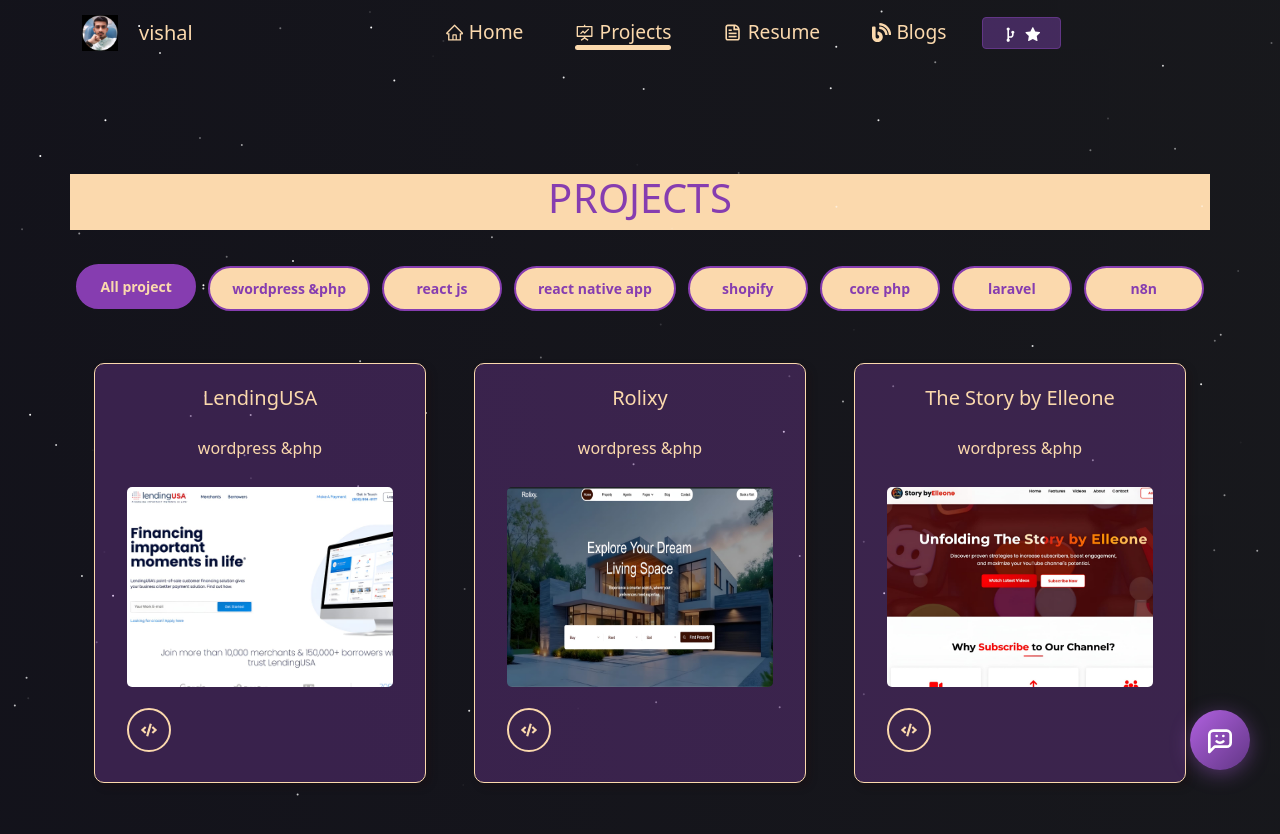
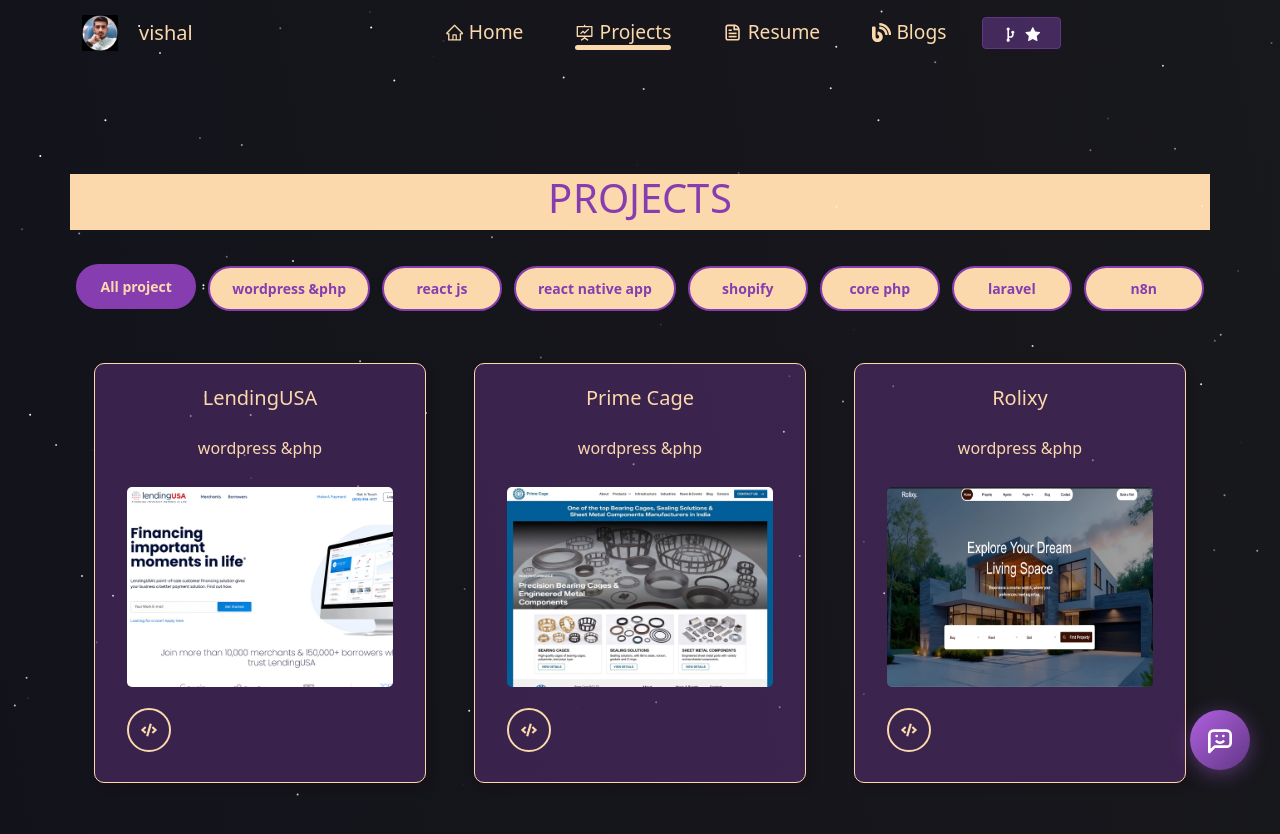
Before and after one commit to apit04726/Personal-Portfolio-main, a React (Create React App) app: page /projectspage in a window 1280 px wide. Shown: the top 834 px of the page. Built offline with nearby package versions, Linux system fonts and the light colour scheme.

Commit message:
feat: add projects component, portfolio data, and project images

```diff
--- a/src/components/projects/Projects.js
+++ b/src/components/projects/Projects.js
@@ -58,9 +58,7 @@ export default function Projects() {
                         fontWeight: 600,
                       }}
                     >
-                      LendingUSA is a fintech platform that provides point-of-sale
-                      financing for merchants and personal loans for borrowers, helping over 10,000
-                      businesses and 150,000 customers with fast, flexible funding solutions.
+                     LendingUSA is a fintech platform offering fast, flexible point-of-sale financing and personal loans, serving 10,000+ businesses and 150,000+ customers.
 
                     </p>
                   </h6>
@@ -110,11 +108,8 @@ export default function Projects() {
                         fontWeight: 600,
                       }}
                     >
-                      Use of AI and Machine Learning: Artificial intelligence
-                      and machine learning are already being used in healthcare
-                      to help predict heart disease. In the future, these
-                      technologies could become more advanced, enabling more
-                      accurate predictions of heart disease risk.
+                      AI and machine learning can improve heart disease prediction by enabling more accurate risk assessment and early detection.
+
                     </p>
                   </h6>
                   <div
@@ -214,9 +209,8 @@ export default function Projects() {
                         fontWeight: 600,
                       }}
                     >
-                      AMM-PRO (AM Management & Productions) is a London-founded event production company,
-                      established in 2003 by Ali Matar. With over 20 years of expertise, AMM-PRO delivers custom-tailored
-                      show production and event management—spanning from intimate gatherings to large-scale international.
+                      AMM-PRO is a London-based event production company delivering professional show production and event management services worldwide.
+
                     </p>
                   </h6>
                   <div
--- a/src/data/portfolioProjects.js
+++ b/src/data/portfolioProjects.js
@@ -43,6 +43,7 @@ import rolixyListing from "../images/rolixy-listing.png";
 import rolixyDetail from "../images/rolixy-detail.jpg";
 import rolixyAdmin from "../images/rolixy-admin.png";
 import organDonation from "../images/organ-donation.jpeg";
+import primeCage from "../images/prime-cage.jpg";
 
 
 const projects = [
@@ -59,6 +60,33 @@ const projects = [
     features: ['Responsive marketing site', 'Custom ACF-driven content', 'SEO-friendly templates', 'Fast deployment'],
     technologies: ['WordPress', 'PHP', 'ACF', 'MySQL'],
     packages: ['elementor (optional)', 'WP-CLI (dev)', 'Yoast/SEO plugins']
+  },
+  {
+    slug: 'prime-cage',
+    image: primeCage,
+    title: 'Prime Cage',
+    description: 'Corporate WordPress Website for Precision Bearing Cages & Sealing Solutions',
+    category: 'wordpress &php',
+    client: 'Industrial & Manufacturing Client',
+    date: '10 February, 2026',
+    url: 'https://primecage.com/',
+    details: 'Prime Cage is an IATF 16949-certified manufacturer and global OEM partner specializing in precision bearing cages, sealing solutions, O-rings, and custom sheet metal components for automotive and industrial applications.',
+    features: [
+      'Precision Bearing Cages & Sealing Catalog',
+      'Custom Sheet Metal Components Showcase',
+      'IATF 16949 Quality & Infrastructure Specs',
+      'Interactive Product Sliders & Mega Menu',
+      'Smooth Scroll & Animated UI Interactions',
+      'SEO Optimization & Fast Page Performance'
+    ],
+    technologies: ['WordPress', 'PHP', 'JavaScript (ES6)', 'Bootstrap 5', 'MySQL'],
+    packages: [
+      'Swiper JS (v11)',
+      'Fancybox',
+      'Contact Form 7',
+      'Yoast SEO',
+      'Lenis Smooth Scroll'
+    ]
   },
   {
     slug: 'rolixy',
```
Also changed, not shown: src/images/prime-cage.jpg (added).
